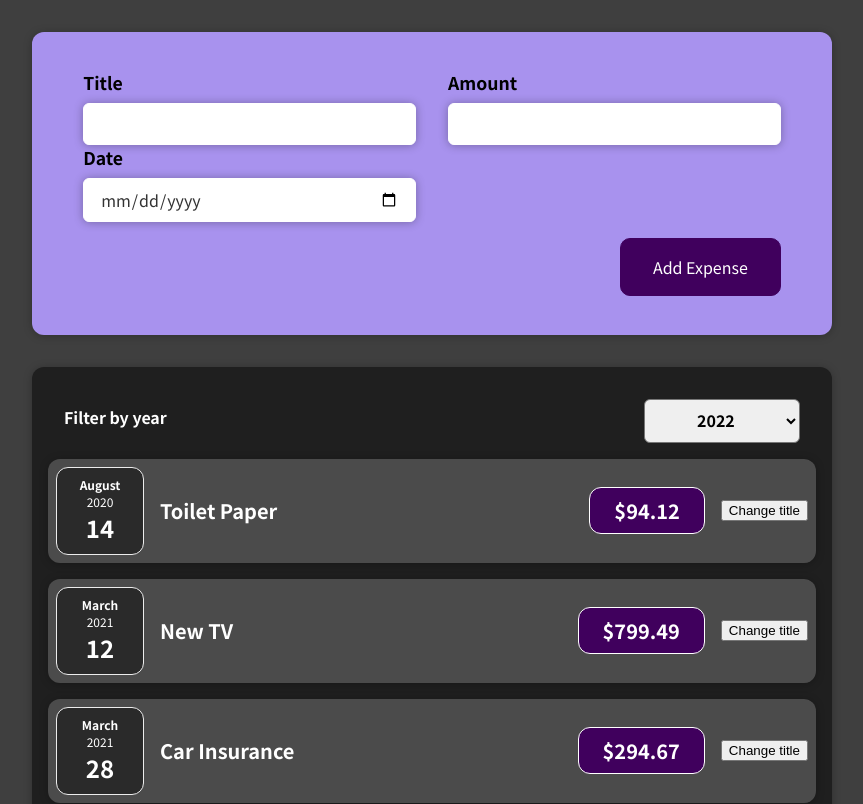
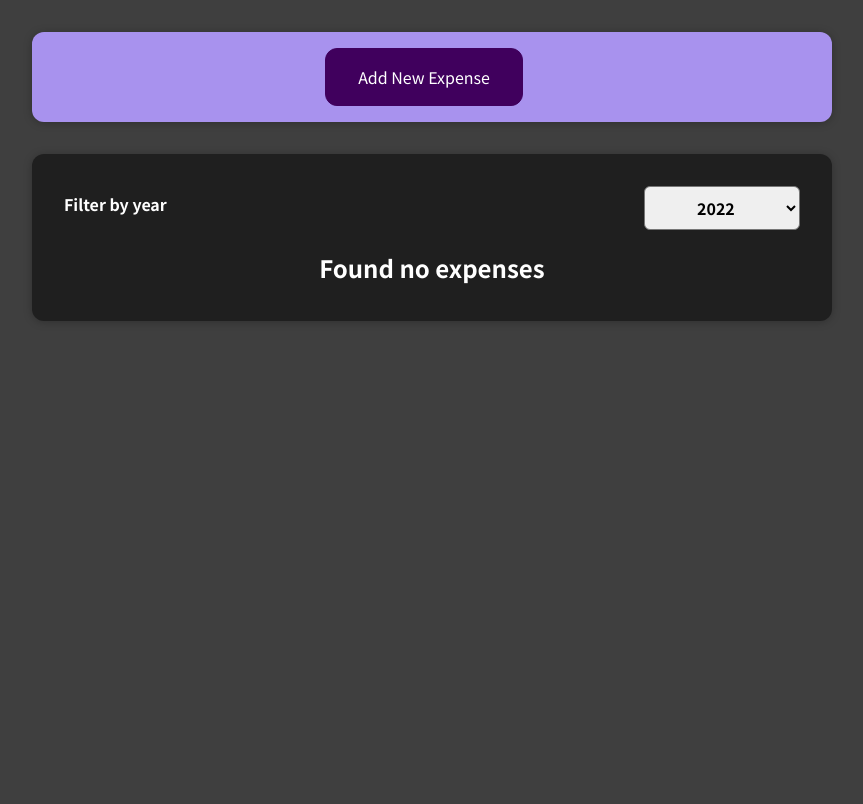
Before and after one commit to EmmanuelAllanMJ/Expense-Tracker, a React (Create React App) app: page / in a window 1280 px wide. Shown: the top 804 px of the page, without its empty margins (208-1071 px from the left). Built offline with nearby package versions, Linux system fonts and the light colour scheme.

Commit message:
Adding stateful add new expense component

```diff
--- a/src/App.js
+++ b/src/App.js
@@ -1,9 +1,8 @@
-import React from "react";
+import React, { useState } from "react";
 import Expenses from "./components/Expenses/Expenses";
 import NewExpenses from "./components/NewExpense/NewExpense";
 
-const App = () => {
-  const expenses = [
+const DUMMY_EXPENSES = [
   {
     id: "e1",
     title: "Toilet Paper",
@@ -24,6 +23,8 @@ const App = () => {
     date: new Date(2021, 5, 12),
   },
 ];
+const App = () => {
+  const [expenses, setExpenses] = useState(DUMMY_EXPENSES);
 
   //This is how we use React to display the content
   // return React.createElement(
@@ -39,8 +40,8 @@ const App = () => {
 
   //THis is how JSX works
   const addExpenseHandler = (expense) => {
-    console.log("App.js");
-    console.log(expense);
+    setExpenses((prevExpense) => [expense, ...prevExpense]);
+    console.log(expenses);
   };
 
   return (
--- a/src/components/Expenses/ExpenseItem.js
+++ b/src/components/Expenses/ExpenseItem.js
@@ -22,9 +22,9 @@ function ExpenseItem(props) {
     <Card className="expense-item">
       <ExpenseDate date={props.date} />
       <div className="expense-item__description">
-        <h2>{title}</h2>
+        <h2>{props.title}</h2>
         <p className="expense-item__price">${props.amount}</p>
-        <button onClick={clickHandler}>Change title</button>
+        {/* <button onClick={clickHandler}>Change title</button> */}
       </div>
     </Card>
   );
--- a/src/components/Expenses/Expenses.js
+++ b/src/components/Expenses/Expenses.js
@@ -2,6 +2,7 @@ import React, { useState } from "react";
 import ExpenseItem from "./ExpenseItem";
 import Card from "../UI/Card";
 import ExpenseFilter from "./ExpenseFilter";
+import ExpensesList from "./ExpensesList";
 import "./Expenses.css";
 
 function Expenses(props) {
@@ -10,6 +11,23 @@ function Expenses(props) {
   function filterChangeHandler(seletedYear) {
     setFilterYear(seletedYear);
   }
+
+  const filterExpenses = props.expenses.filter((expense) => {
+    return filterYear.toString() === expense.date.getFullYear().toString();
+  });
+
+  // Clean approach
+  // let expensesContent = <p>No response</p>;
+  // if (filterExpenses.length > 0) {
+  //   expensesContent = filterExpenses.map((expense) => (
+  //     <ExpenseItem
+  //       key={expense.id}
+  //       title={expense.title}
+  //       amount={expense.amount}
+  //       date={expense.date}
+  //     />
+  //   ));
+
   return (
     <div>
       <Card className="expenses">
@@ -18,27 +36,41 @@ function Expenses(props) {
           selectedYear={filterYear}
           onChangeFilter={filterChangeHandler}
         />
+        <ExpensesList items={filterExpenses} />
+        {/* Writing using components */}
 
-        <ExpenseItem
-          title={props.expenses[0].title}
-          amount={props.expenses[0].amount}
-          date={props.expenses[0].date}
-        ></ExpenseItem>
-        <ExpenseItem
-          title={props.expenses[1].title}
-          amount={props.expenses[1].amount}
-          date={props.expenses[1].date}
-        ></ExpenseItem>
-        <ExpenseItem
-          title={props.expenses[2].title}
-          amount={props.expenses[2].amount}
-          date={props.expenses[2].date}
-        ></ExpenseItem>
-        <ExpenseItem
-          title={props.expenses[3].title}
-          amount={props.expenses[3].amount}
-          date={props.expenses[3].date}
-        ></ExpenseItem>
+        {/* {expensesContent} */}
+        {/* Writing neat code */}
+
+        {/* But using this approach will be unefficient
+        as all the items are updated instead adding only the new item
+        and this can lead to bugs if we have states on these items
+        So we add key */}
+        {/* Other way to write if statement */}
+        {/* {filterExpenses.length === 0 && <p>No responses</p>}
+        {filterExpenses.length > 0 &&
+          filterExpenses.map((expense) => (
+            <ExpenseItem
+              key={expense.id}
+              title={expense.title}
+              amount={expense.amount}
+              date={expense.date}
+            />
+          ))} */}
+
+        {/* This {} dont accept if else or for statements so we use ternary operator */}
+        {/* {filterExpenses.length === 0 ? (
+          <p>No responses</p>
+        ) : (
+          filterExpenses.map((expense) => (
+            <ExpenseItem
+              key={expense.id}
+              title={expense.title}
+              amount={expense.amount}
+              date={expense.date}
+            />
+          ))
+        )} */}
       </Card>
     </div>
   );
--- /dev/null
+++ b/src/components/Expenses/ExpensesList.css
@@ -0,0 +1,9 @@
+.expenses-list {
+  list-style: none;
+  padding: 0;
+}
+
+.expenses-list__fallback {
+  color: white;
+  text-align: center;
+}
--- /dev/null
+++ b/src/components/Expenses/ExpensesList.js
@@ -0,0 +1,22 @@
+import React from "react";
+import ExpenseItem from "./ExpenseItem";
+import "./ExpensesList.css";
+
+function ExpensesList(props) {
+  if (props.items.length === 0)
+    return <h2 className="expenses-list__fallback">Found no expenses</h2>;
+  return (
+    <ul className="expenses-list">
+      {props.items.map((expense) => (
+        <ExpenseItem
+          key={expense.id}
+          title={expense.title}
+          amount={expense.amount}
+          date={expense.date}
+        />
+      ))}
+    </ul>
+  );
+}
+
+export default ExpensesList;
--- a/src/components/NewExpense/ExpenseForm.css
+++ b/src/components/NewExpense/ExpenseForm.css
@@ -22,6 +22,9 @@
 .new-expense__actions {
   /* To make the btn move towards right */
   text-align: right;
+  display: flex;
+  flex-direction: row-reverse;
+  gap: 1rem;
 }
 
 @media (max-width: 700px) {
--- a/src/components/NewExpense/ExpenseForm.js
+++ b/src/components/NewExpense/ExpenseForm.js
@@ -5,7 +5,10 @@ function ExpenseForm(props) {
   //we need thw initial value to be empty. Multiple state approach
   const [enteredTitle, setEnteredTitle] = useState("");
   const [enteredAmount, setEnteredAmount] = useState("");
-  const [enteredDate, setEnteredDate] = useState("");
+  //To get today's date
+  const [enteredDate, setEnteredDate] = useState(
+    new Date().toISOString().slice(0, 10)
+  );
 
   //one state approach
   //   const [userInput, setUserInput] = useState({
@@ -75,7 +78,7 @@ function ExpenseForm(props) {
     //This is called two-way binding
     setEnteredTitle("");
     setEnteredAmount("");
-    setEnteredDate("");
+    setEnteredDate(new Date().toISOString().slice(0, 10));
   };
 
   return (
@@ -104,7 +107,7 @@ function ExpenseForm(props) {
           <input
             type="date"
             min="2019-01-01"
-            max="2022-12-31"
+            max="2023-12-31"
             value={enteredDate}
             onChange={dateChangeHandler}
           />
@@ -112,6 +115,9 @@ function ExpenseForm(props) {
       </div>
       <div className="new-expense__actions">
         <button type="submit">Add Expense</button>
+        <button type="button " onClick={props.onCancel}>
+          Cancel
+        </button>
       </div>
     </form>
   );
--- a/src/components/NewExpense/NewExpense.css
+++ b/src/components/NewExpense/NewExpense.css
@@ -1,9 +1,11 @@
 .new-expense {
   background-color: #a892ee;
+  padding: 1rem;
+  margin: 2rem auto;
+  width: 50rem;
+  max-width: 95%;
   border-radius: 12px;
-  max-width: 50rem;
-  margin: 2rem auto;
-  padding: 2.4rem 3.2rem;
+  text-align: center;
   box-shadow: 0 1px 8px rgba(0, 0, 0, 0.25);
 }
 
@@ -13,12 +15,11 @@
   padding: 1rem 2rem;
   border: 1px solid #40005d;
   background-color: #40005d;
-  border-radius: 10px;
-  color: #fff;
-  font-weight: 500;
-  font-size: 1rem;
-  margin-top: 1rem;
+  color: white;
+  border-radius: 12px;
+  margin-right: 1rem;
 }
+
 .new-expense button:hover,
 .new-expense button:active {
   background-color: #510674;
--- a/src/components/NewExpense/NewExpense.js
+++ b/src/components/NewExpense/NewExpense.js
@@ -1,9 +1,11 @@
 //rfce
-import React from "react";
+import React, { useState } from "react";
 import "./NewExpense.css";
 import ExpenseForm from "./ExpenseForm";
 
 function NewExpense(props) {
+  const [isEditing, setIsEditing] = useState(false);
+
   const saveExpenseDataHandler = (enteredExpenseData) => {
     const expenseData = {
       ...enteredExpenseData,
@@ -14,6 +16,14 @@ function NewExpense(props) {
     //Here we are lifting data
     props.onAddExpense(expenseData);
   };
+
+  const startEditingHandler = () => {
+    setIsEditing(true);
+  };
+  const stopEditingHandler = () => {
+    setIsEditing(false);
+  };
+
   return (
     <div className="new-expense">
       {/* This fetches and stores data
@@ -31,7 +41,20 @@ function NewExpense(props) {
       5. "<NewExpenses onAddExpense={addExpenseHandler} />" line from App.js will accept prop from NewExpense
       6. addExpenseHandler in App.js will accept a parameter. This will use the array accordingly
        */}
-      <ExpenseForm onSaveExpenseData={saveExpenseDataHandler} />
+      {!isEditing && (
+        <button
+          className="new-expense__addNewExpense "
+          onClick={startEditingHandler}
+        >
+          Add New Expense
+        </button>
+      )}
+      {isEditing && (
+        <ExpenseForm
+          onSaveExpenseData={saveExpenseDataHandler}
+          onCancel={stopEditingHandler}
+        />
+      )}
     </div>
   );
 }
```
Also changed, not shown: src/components/Expenses/ExpenseFilter.js (+0 -7 lines), src/index.js (+4 -4 lines), 1 other file (tests, documents, lock files or other folders). Lines whose indentation alone changed are shown as unchanged.
